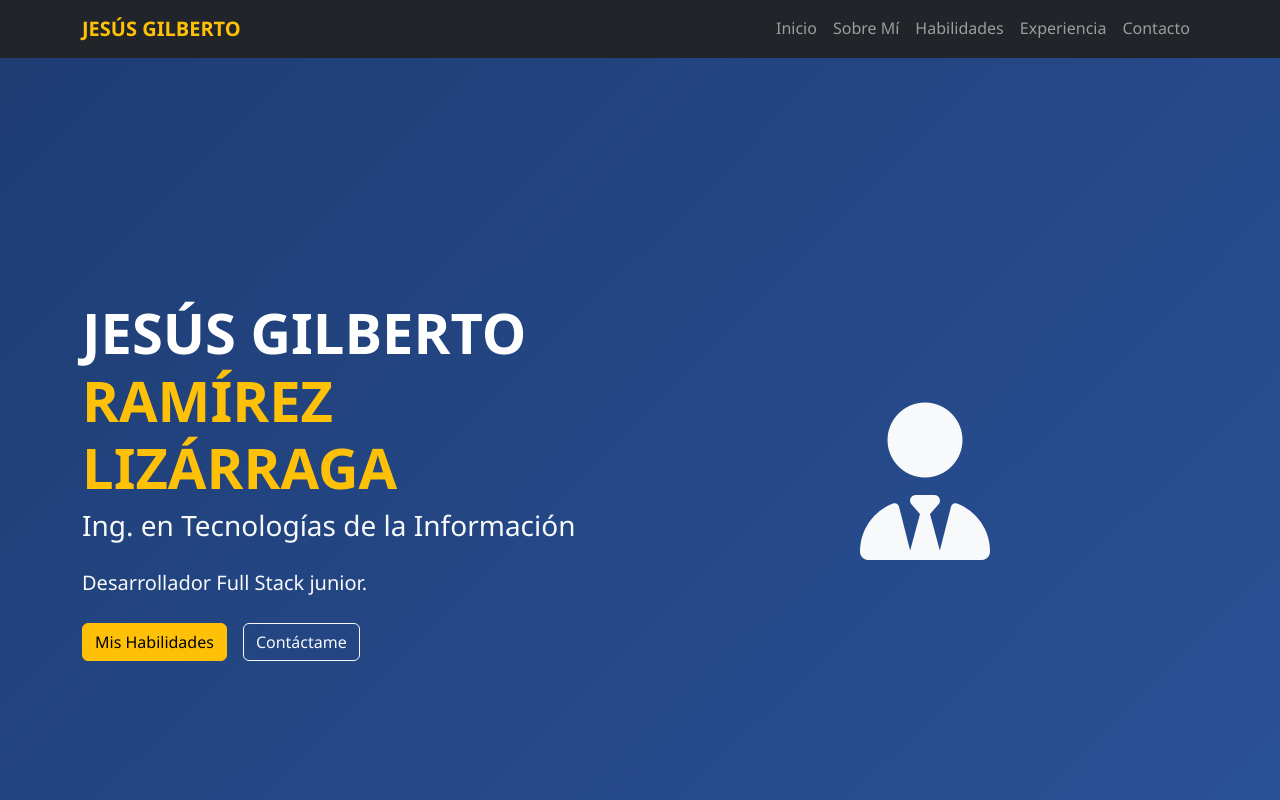
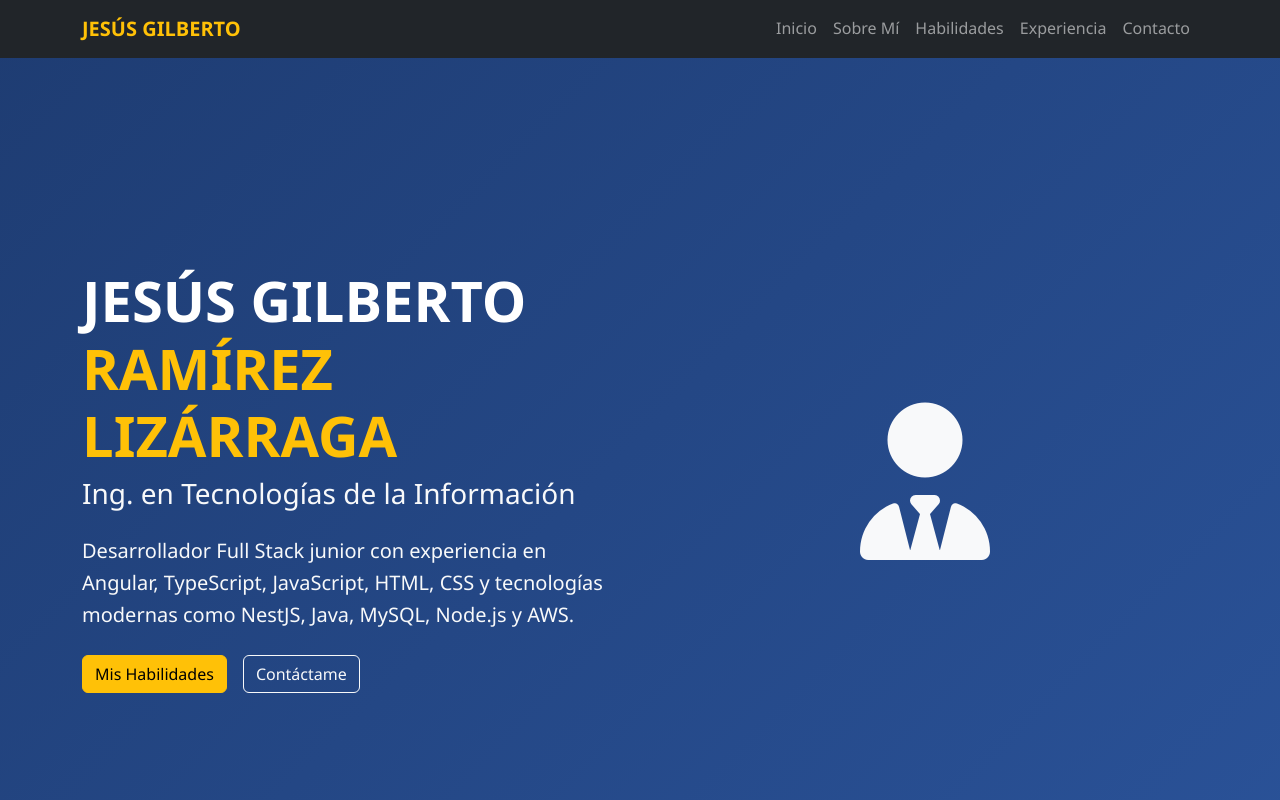
Before and after one commit to jesusgilberto/portafoliojesusgilberto, an Angular app: page / in a window 1280 px wide. Shown: the top 800 px of the page. Built offline with nearby package versions, Linux system fonts and the light colour scheme.

Commit message:
chore: actualizar descripción del perfil con tecnologías actuales

```diff
--- a/src/app/components/hero/hero.html
+++ b/src/app/components/hero/hero.html
@@ -6,7 +6,8 @@
           <span class="text-warning">RAMÍREZ LIZÁRRAGA</span>
         </h1>
         <h2 class="fs-3 mb-4 text-light">Ing. en Tecnologías de la Información</h2>
-        <p class="lead mb-4 text-light">Desarrollador Full Stack junior.</p>
+        <p class="lead mb-4 text-light">Desarrollador Full Stack junior con experiencia en Angular, TypeScript,
+          JavaScript, HTML, CSS y tecnologías modernas como NestJS, Java, MySQL, Node.js y AWS.</p>
         <div class="hero-buttons">
           <button class="btn btn-warning me-3" (click)="scrollTo('skills')">Mis Habilidades</button>
           <button class="btn btn-outline-light" (click)="scrollTo('contact')">Contáctame</button>
```
